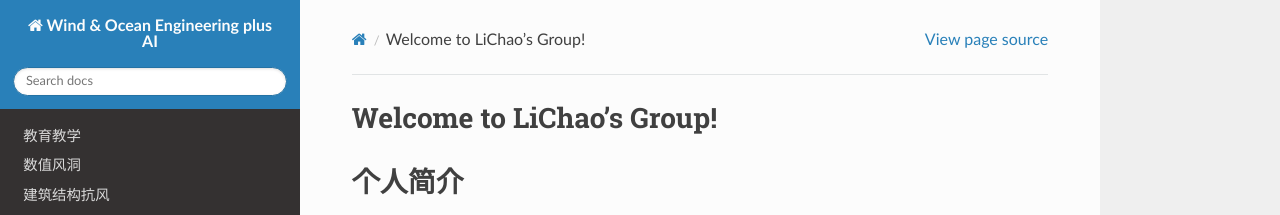
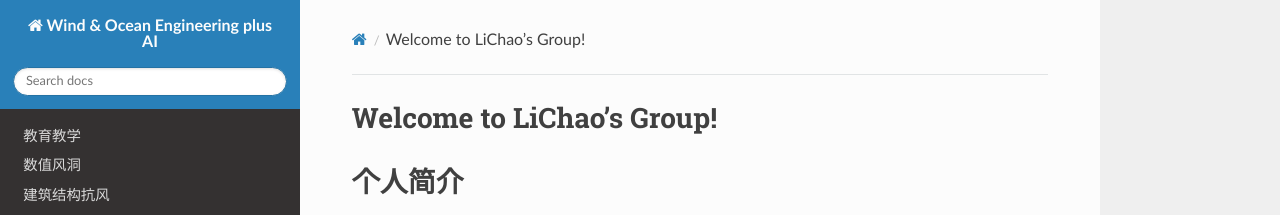
Before and after one commit to lichao689/rtdTest, a Sphinx documentation site: the page built from docs/source/index.rst, in a window 1280 px wide and 900 px high. Shown: the top 215 px of the window. Built offline with Sphinx 7.4.7 and the Read the Docs theme 3.1.0, drawn with Linux system fonts in a browser that asks for light colours.

Commit message:
Update conf.py

```diff
--- a/docs/source/conf.py
+++ b/docs/source/conf.py
@@ -33,3 +33,6 @@ html_theme = 'sphinx_rtd_theme'
 
 # -- Options for EPUB output
 epub_show_urls = 'footnote'
+
+# 关闭“查看页面源代码”链接
+html_show_sourcelink = False
```
